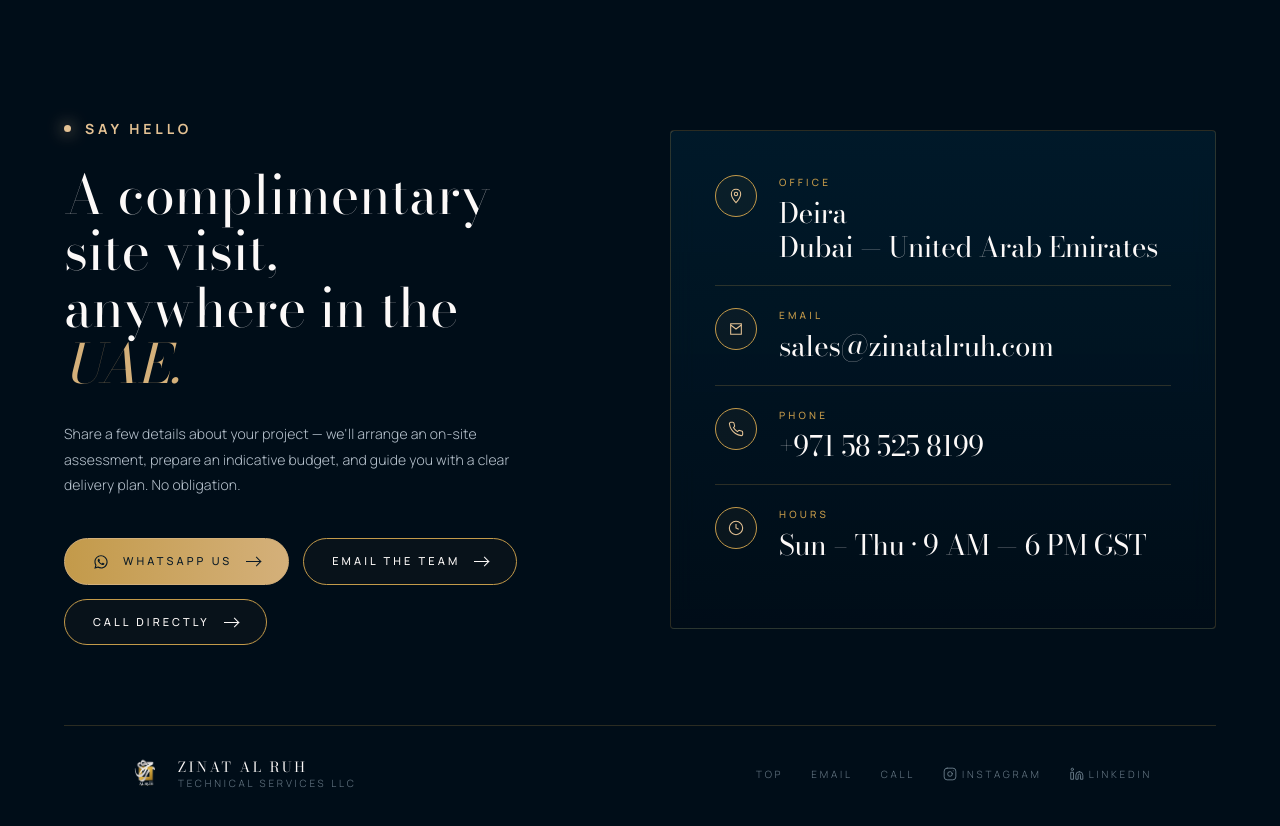
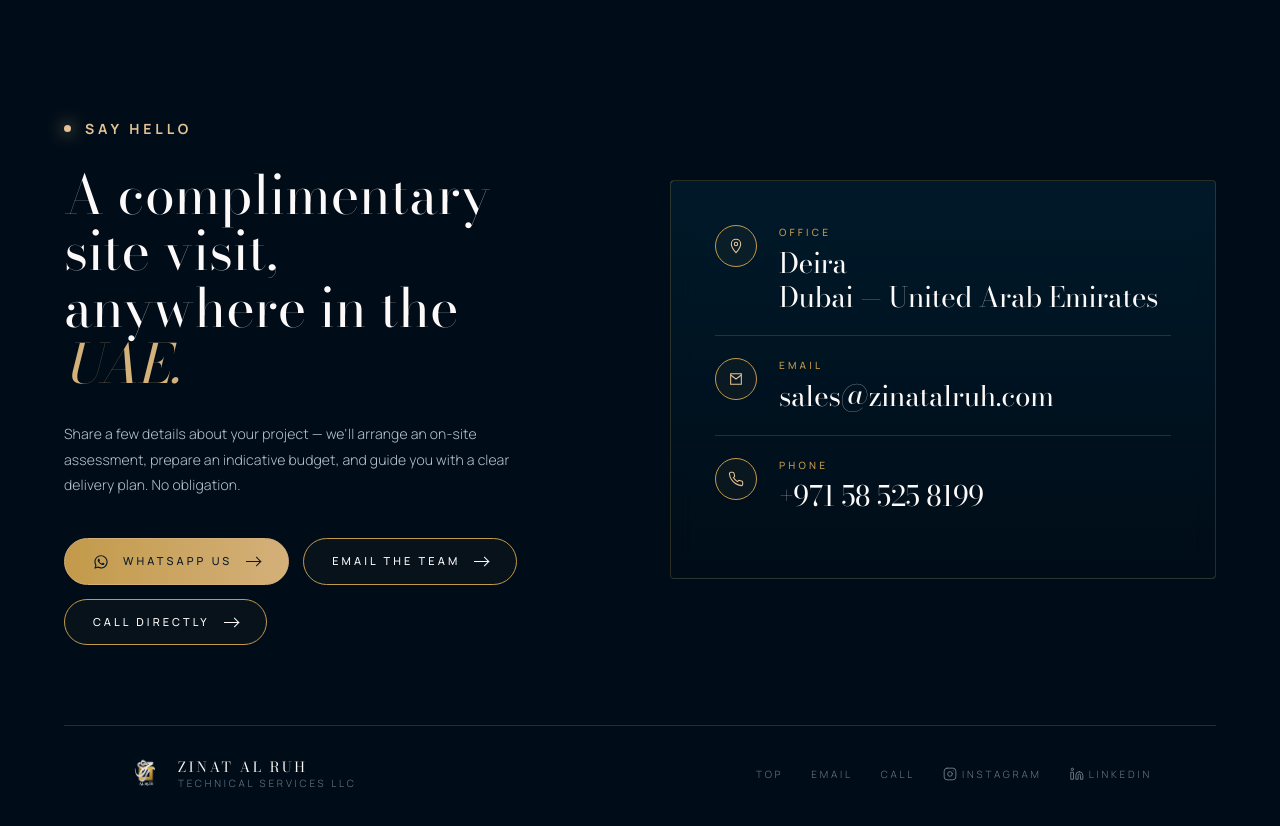
Before and after one commit to Cgihasan/zinat-al-ruh, a Next.js app: page / in a window 1280 px wide. Shown: the part 6680-7506 px from the top of the page. Built offline with nearby package versions, Linux system fonts and the light colour scheme.

Commit message:
resposive updated

```diff
--- a/app/globals.css
+++ b/app/globals.css
@@ -64,9 +64,10 @@
 
   /* ===== TYPE ===== */
   .eyebrow { font-size: 14px; font-weight: 700; letter-spacing: 0.28em; color: var(--gold-bright); text-transform: uppercase; display: inline-flex; align-items: center; gap: 14px; }
-  .eyebrow::after { content: ''; width: 48px; height: 1px; background: var(--gold); opacity: 0.6; }
+  .eyebrow::after { content: ''; width: 48px; height: 1px; background: var(--gold); opacity: 0.6; flex-shrink: 0; }
   .eyebrow.center::after { display: none; }
   .eyebrow.center::before { content: ''; width: 48px; height: 1px; background: var(--gold); opacity: 0.6; }
+  @media (max-width: 480px) { .eyebrow::after, .eyebrow::before { display: none; } .eyebrow { gap: 0; } }
 
   .hero-title { font-family: var(--font-bodoni), serif; font-weight: 300; font-size: clamp(48px, 8vw, 128px); line-height: 1.0; letter-spacing: -0.02em; color: var(--ink); }
   .hero-title .gold { background: linear-gradient(180deg, #e4c294 0%, #c39a4a 60%, #a07b30 100%); -webkit-background-clip: text; background-clip: text; -webkit-text-fill-color: transparent; font-style: italic; font-weight: 400; }
@@ -87,6 +88,7 @@
   .section-tight { padding: 5.5rem 5vw 4rem; }
   .section-hero { min-height: 100vh; padding-bottom: 0; }
   @media (max-width: 768px) { .section { padding: 5rem 6vw 3.5rem; } }
+  @media (max-width: 480px) { .section { padding: 4rem 5vw 2.5rem; } .section-tight { padding: 3.5rem 5vw 2rem; } }
 
   /* ===== NAV (floating pill) ===== */
   .nav { position: fixed; top: 0; left: 0; right: 0; z-index: 50; padding: 22px 4vw; display: flex; align-items: center; justify-content: space-between; pointer-events: none; }
@@ -141,6 +143,7 @@
   .logo-name .ln-2 { font-size: 9px; letter-spacing: 0.3em; text-transform: uppercase; color: var(--ink-mute); margin-top: 4px; }
   .nav.scrolled .logo-mark img { height: 56px; }
   @media (max-width: 600px) { .logo-name .ln-1 { font-size: 15px; } .logo-name .ln-2 { display: none; } }
+  @media (max-width: 380px) { .logo-mark { gap: 10px; } .logo-mark img { height: 48px; } .logo-name .ln-1 { font-size: 13px; letter-spacing: 0.12em; } }
   @media (max-width: 1024px) {
     .pill-link { display: none; }
     .nav-pill .divider { display: none; }
@@ -177,6 +180,7 @@
     z-index: 4;
   }
   #hero { padding-top: 11rem; padding-bottom: 0; }
+  @media (max-width: 480px) { #hero { padding-top: 7rem; } }
   #hero > .hero-content { position: relative; z-index: 3; }
 
   /* Scroll cue (animated line) */
@@ -311,7 +315,8 @@
                 transparent 72%);
     mix-blend-mode: screen;
   }
-  @media (max-width: 768px) { .glass-card { width: 44vw; min-width: 0; aspect-ratio: 0.68; } }
+  @media (max-width: 768px) { .glass-card { width: calc(50% - 6px); min-width: 0; aspect-ratio: 0.68; } }
+  @media (max-width: 420px) { .glass-card { width: 100%; max-width: 220px; aspect-ratio: 0.68; } }
 
   /* ===== DIVISION HEADER (Site / Design) ===== */
   .div-tag {
@@ -552,7 +557,7 @@
     overflow: hidden;
     backdrop-filter: blur(8px);
   }
-  @media (max-width: 768px) { .team-card { grid-template-columns: 1fr; } }
+  @media (max-width: 768px) { .team-card { grid-template-columns: 1fr; } .team-photo { aspect-ratio: 4/3; } }
   .team-photo { position: relative; aspect-ratio: 1; overflow: hidden; }
   .team-photo img { width: 100%; height: 100%; object-fit: cover; filter: grayscale(0.08) contrast(1.02); transition: filter .5s, transform .8s; }
   .team-card:hover .team-photo img { filter: grayscale(0) contrast(1.05); transform: scale(1.04); }
@@ -627,7 +632,7 @@
     gap: 60px;
     align-items: center;
   }
-  @media (max-width: 1024px) { .contact-stage { grid-template-columns: 1fr; gap: 36px; padding: 2.5rem 0 1rem; } }
+  @media (max-width: 768px) { .contact-stage { grid-template-columns: 1fr; gap: 36px; padding: 2.5rem 0 1rem; } }
   .contact-card {
     position: relative;
     padding: 44px;
@@ -813,7 +818,7 @@
     border: 1px solid rgba(228,194,148,0.22); border-radius: 12px;
     padding: clamp(32px,4vw,60px); box-shadow: 0 8px 48px -12px rgba(0,0,0,0.55), inset 0 1px 0 rgba(228,194,148,0.1);
   }
-  @media (min-width: 900px) { .enquiry-wrap { grid-template-columns: 1fr 1.6fr; gap: 60px; } }
+  @media (min-width: 768px) { .enquiry-wrap { grid-template-columns: 1fr 1.6fr; gap: 60px; } }
   .enquiry-left { display: flex; flex-direction: column; }
   .enq-detail { display: flex; align-items: center; gap: 10px; font-size: 13px; color: var(--ink-dim); letter-spacing: 0.04em; margin-bottom: 10px; }
   .enq-dot { width: 5px; height: 5px; background: var(--gold-bright); border-radius: 50%; flex-shrink: 0; box-shadow: 0 0 8px var(--gold-bright); }
@@ -840,6 +845,33 @@
   .enq-success { display: flex; align-items: flex-start; gap: 14px; padding: 18px 20px; background: rgba(195,154,74,0.08); border: 1px solid rgba(195,154,74,0.3); border-radius: 8px; }
 
   .lenis.lenis-stopped { overflow: hidden; }
+
+  /* ===== MOBILE SMALL SCREEN (≤480px) ===== */
+  @media (max-width: 480px) {
+    .nav { padding: 14px 4vw; }
+    .contact-card { padding: 28px 22px; }
+    .enquiry-wrap { padding: 24px 20px; }
+    .contact-row .val { font-size: clamp(16px, 4.5vw, 22px); }
+    .hero-title { font-size: clamp(36px, 9vw, 56px); }
+    .h2 { font-size: clamp(34px, 8.5vw, 56px); }
+    .h2-xl { font-size: clamp(32px, 8vw, 52px); }
+    .quote { padding: 3.5rem 5vw; }
+    .marquee { margin: 32px 0 20px; padding: 18px 0; }
+    .marquee-item { font-size: clamp(28px, 8vw, 48px); gap: 32px; }
+    .marquee-track { gap: 32px; }
+    .footer-bar { padding: 20px 5vw; gap: 12px; }
+    .stat-num { font-size: clamp(36px, 9vw, 52px); }
+    .stats-inline { gap: 20px 16px; }
+    .stats-inline > div { flex: 1 1 120px; min-width: 110px; }
+    .div-bg-number { font-size: 140px; }
+    .team-info { padding: 24px 20px; }
+    .about-frame { padding: clamp(20px, 5vw, 32px); }
+    .glass-row { gap: 10px; }
+    .services-grid { gap: 10px; }
+    .stage-caption { left: 16px; right: 16px; bottom: 16px; }
+    .cta-row { gap: 10px; }
+    .cta-btn { padding: 12px 20px; font-size: 10px; }
+  }
 
   /* ===== TWEAKS: expressive theme controls ===== */
   #ambient { transition: filter .7s ease; }
--- a/app/layout.tsx
+++ b/app/layout.tsx
@@ -48,6 +48,10 @@ export const metadata: Metadata = {
 };
 
 export const viewport: Viewport = {
+  width: 'device-width',
+  initialScale: 1,
+  maximumScale: 5,
+  userScalable: true,
   themeColor: '#001a2b',
 };
 
--- a/components/Contact.tsx
+++ b/components/Contact.tsx
@@ -125,18 +125,6 @@ export default function Contact() {
                 </div>
               </div>
             </div>
-            <div className="contact-row">
-              <div className="ic">
-                <svg viewBox="0 0 24 24" fill="none" stroke="currentColor" strokeWidth="1.6">
-                  <circle cx="12" cy="12" r="10" />
-                  <path d="M12 6v6l4 2" />
-                </svg>
-              </div>
-              <div>
-                <div className="label-tiny">Hours</div>
-                <div className="val">Sun – Thu · 9 AM — 6 PM GST</div>
-              </div>
-            </div>
           </Reveal>
         </div>
 
```
